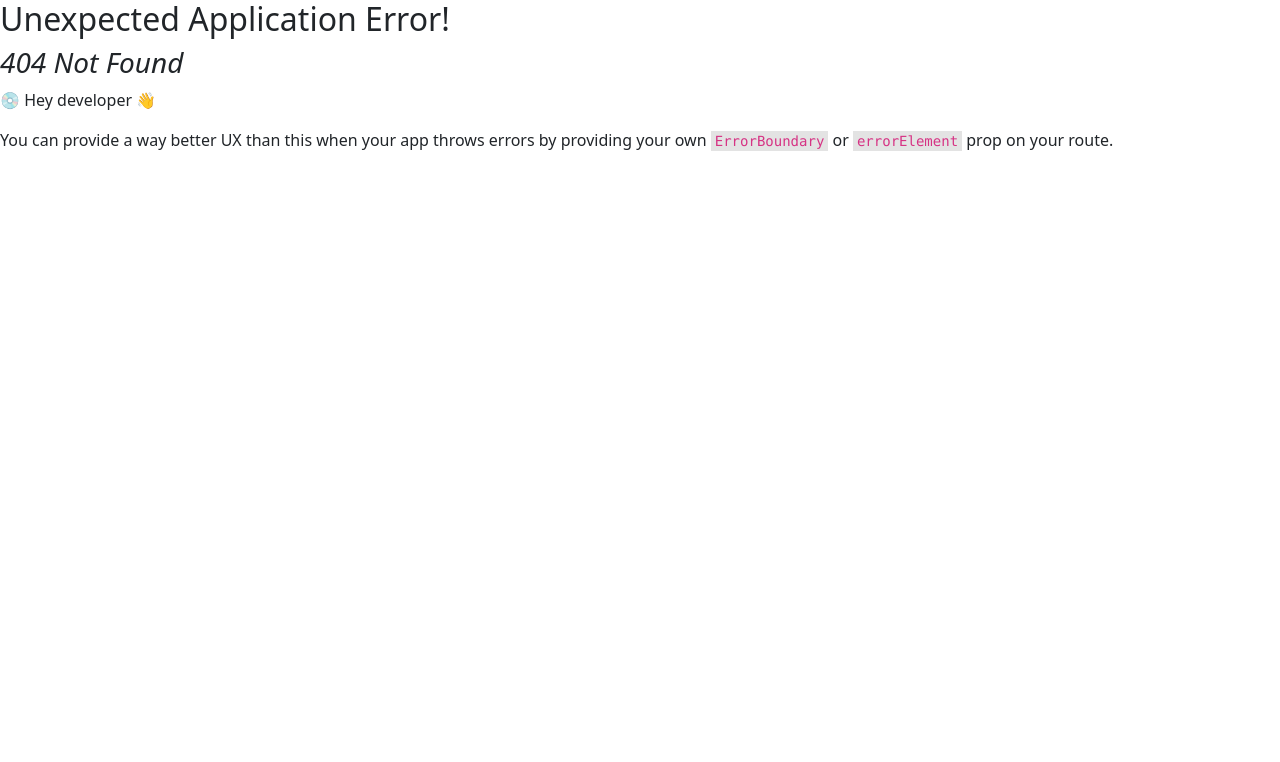
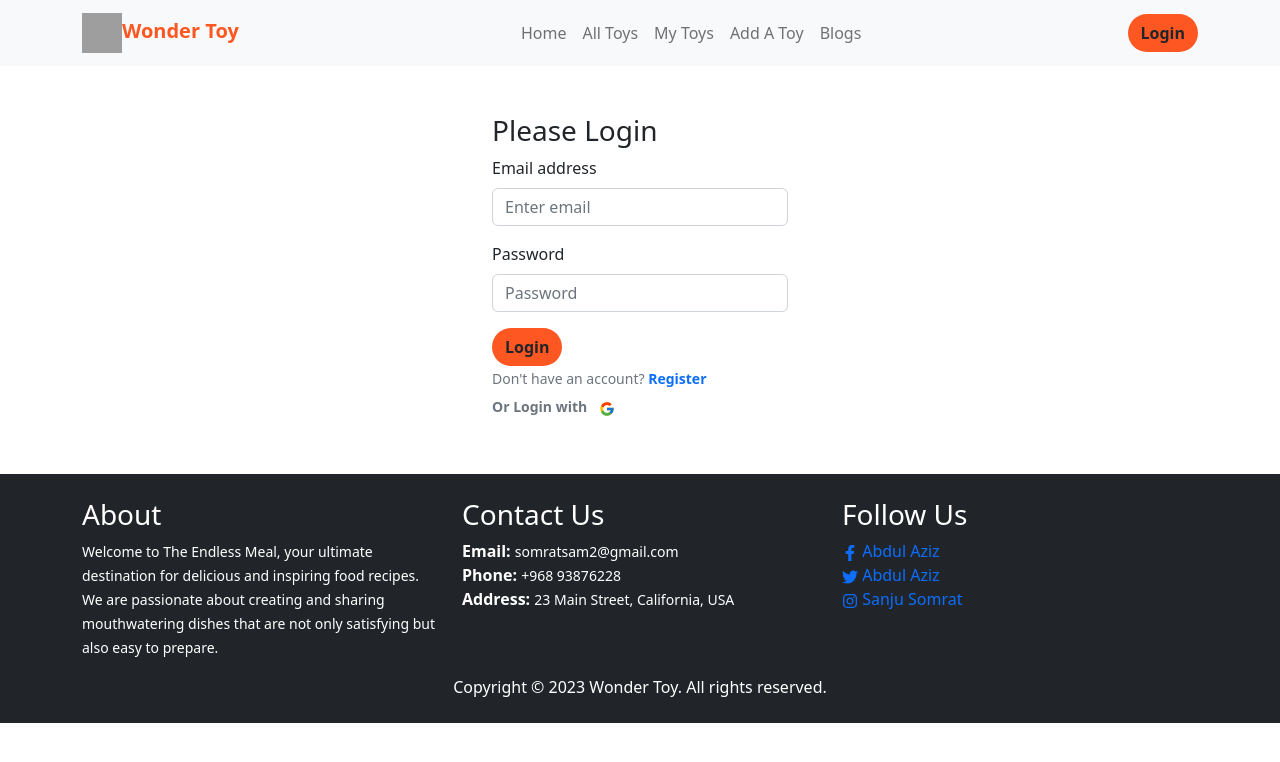
Before and after one commit to somratsam/toys-ass-11, a React (Vite) app: page /login in a window 1280 px wide. Before the commit this address had no page. Shown: the top 762 px of the page. Built offline with nearby package versions, Linux system fonts and the light colour scheme; no server answers; grey boxes are pictures that could not be loaded.

Commit message:
create banner

```diff
--- a/src/layouts/Main.jsx
+++ b/src/layouts/Main.jsx
@@ -16,7 +16,7 @@ const Main = () => {
     }, []);
 
     return (
-        <div className=''>
+        <div>
             {!isLoading && <Header />}
             {isLoading ? (
                 <div style={{ height: '100vh' }} className="spinner-container d-flex align-items-center justify-content-center">
--- a/src/main.jsx
+++ b/src/main.jsx
@@ -4,9 +4,10 @@ import './index.css'
 import 'bootstrap/dist/css/bootstrap.min.css';
 import { RouterProvider } from 'react-router-dom';
 import router from './routes/Route.jsx';
+import AuthProvider from './providers/AuthProvider';
 
 ReactDOM.createRoot(document.getElementById('root')).render(
   <React.StrictMode>
-   <RouterProvider router = {router}></RouterProvider>
+   <AuthProvider><RouterProvider router = {router}></RouterProvider></AuthProvider>
   </React.StrictMode>,
 )
--- a/src/pages/home/Home.jsx
+++ b/src/pages/home/Home.jsx
@@ -1,10 +1,29 @@
-
+import { Button, Col, Container, Row } from "react-bootstrap";
 
 const Home = () => {
     return (
-        <div>
-            <h2>this is home</h2>
-        </div>
+        <Container>
+            <Row>
+                <Col xs={12} md={6}>
+                    <div style={{ paddingTop: "3rem" }}>
+                        <p className=' fw-bold' style={{ color: '#FF5722' }}>Explore the Marvel Universe</p>
+                        <h1>Unleash Your Inner Hero with Avengers Toys</h1>
+                        <p>
+                            <small>
+                                Embark on thrilling adventures with our wide range of Avengers toys. From action figures to collectibles, immerse yourself in the epic world of Iron Man, Captain America, Thor, Black Widow, and more. Let your imagination soar as you recreate iconic battles, assemble your team of heroes, and defend the universe against powerful villains. Whether you are a fan or a collector, our Avengers toys bring the excitement of the Marvel Universe to life.
+                            </small>
+                        </p>
+                        <Button variant="light" className="rounded-5 text-dark fw-bold" style={{ backgroundColor: '#FF5722' }}>Shop Now</Button>
+
+                    </div>
+                </Col>
+                <Col xs={12} md={6}>
+                    <div>
+                        <img className='w-100' src="https://i.ibb.co/vjkJByj/spiderman.jpg" alt="Banner" />
+                    </div>
+                </Col>
+            </Row>
+        </Container>
     );
 };
 
--- /dev/null
+++ b/src/providers/AuthProvider.jsx
@@ -0,0 +1,44 @@
+import  { createContext, useEffect, useState } from 'react';
+import { createUserWithEmailAndPassword, getAuth, onAuthStateChanged, signInWithEmailAndPassword, signOut } from "firebase/auth";
+import app from '../firebase/firebase.config';
+
+export const AuthContext = createContext(null)
+
+const auth = getAuth(app)
+const AuthProvider = ({children}) => {
+    const [user, setUser] = useState(null)
+
+const createUser = (email, password) => {
+    return createUserWithEmailAndPassword(auth, email, password)
+}
+const signIn = (email, password) => {
+    return signInWithEmailAndPassword(auth, email, password)
+}
+const logout = () => {
+    return signOut(auth)
+}
+
+useEffect(() =>{
+  const unsubscribe =  onAuthStateChanged(auth, loggedUser =>{
+        console.log('logged in user', loggedUser);
+        setUser(loggedUser)
+    })
+    return () => {
+        unsubscribe()
+    }
+}, [])
+
+    const authInfo = {
+        user,
+        createUser,
+        signIn,
+        logout
+    }
+    return (
+        <AuthContext.Provider value = {authInfo}>
+            {children}
+        </AuthContext.Provider>
+    );
+};
+
+export default AuthProvider;
--- /dev/null
+++ b/src/providers/Login.jsx
@@ -0,0 +1,94 @@
+
+import { useContext, useState } from 'react';
+import { Button, Container, Form, Alert } from 'react-bootstrap';
+import { Link, useLocation, useNavigate } from 'react-router-dom';
+
+import { getAuth, signInWithEmailAndPassword, signInWithPopup, GoogleAuthProvider, } from 'firebase/auth';
+import app from '../firebase/firebase.config';
+import { FcGoogle } from 'react-icons/fc';
+
+import { AuthContext } from './AuthProvider';
+
+
+
+const Login = () => {
+    const { signIn } = useContext(AuthContext);
+    const navigate = useNavigate()
+    const location = useLocation()
+    console.log('log in page location', location);
+    const from = location.state?.from?.pathname || '/'
+    const auth = getAuth(app);
+    const googleProvider = new GoogleAuthProvider();
+
+    const [errorMessage, setErrorMessage] = useState('');
+
+    const handleLogin = (event) => {
+        event.preventDefault();
+        const form = event.target;
+        const email = form.email.value;
+        const password = form.password.value;
+
+        signInWithEmailAndPassword(auth, email, password)
+            .then((result) => {
+                const loggedUser = result.user;
+                console.log(loggedUser);
+                setErrorMessage('');
+                navigate(from, { replace: true })
+            })
+            .catch((error) => {
+                setErrorMessage('Invalid email or password');
+                console.log(error);
+
+            });
+
+    };
+
+    const handleGoogleLogin = async () => {
+        try {
+            const result = await signInWithPopup(auth, googleProvider);
+
+        } catch (error) {
+
+            console.log(error);
+        }
+    };
+
+
+    return (
+        <Container className="w-25 mx-auto mt-5" >
+            <h3>Please Login</h3>
+            <Form onSubmit={handleLogin}>
+                {errorMessage && <Alert variant="danger">{errorMessage}</Alert>}
+                <Form.Group className="mb-3" controlId="formBasicEmail">
+                    <Form.Label>Email address</Form.Label>
+                    <Form.Control type="email" name="email" placeholder="Enter email" required />
+                </Form.Group>
+
+                <Form.Group className="mb-3" controlId="formBasicPassword">
+                    <Form.Label>Password</Form.Label>
+                    <Form.Control type="password" name="password" placeholder="Password" required />
+                </Form.Group>
+                <Button variant=" rounded-5 text-dark fw-bold" style={{ backgroundColor: '#FF5722' }} type="submit">
+                    Login
+                </Button>
+                <br />
+                <Form.Text>
+                    Don't have an account?{' '}
+                    <Link to="/register" className="text-decoration-none fw-bold">
+                        Register
+                    </Link>
+                </Form.Text>
+                <br />
+                <Form.Text className="fw-bold">Or Login with</Form.Text>
+                <Button className="border-0" variant="" onClick={handleGoogleLogin}>
+                    <FcGoogle />
+                </Button>
+
+                <Form.Text className="text-danger"></Form.Text>
+            </Form>
+        </Container>
+
+    );
+};
+
+export default Login;
--- /dev/null
+++ b/src/providers/Register.jsx
@@ -0,0 +1,74 @@
+import { useContext, useState } from 'react';
+import { Button, Container, Form } from 'react-bootstrap';
+import { Link } from 'react-router-dom';
+import { AuthContext } from './AuthProvider';
+
+
+const Register = () => {
+    const { createUser } = useContext(AuthContext);
+    const [errorMessage, setErrorMessage] = useState('');
+
+    const handleRegister = (event) => {
+        event.preventDefault();
+        const form = event.target;
+        const name = form.name.value;
+        const photo = form.photo.value;
+        const email = form.email.value;
+        const password = form.password.value;
+
+        if (password.length < 6) {
+            setErrorMessage('Password should be at least 6 characters long');
+            return;
+        } else {
+            setErrorMessage('');
+          }
+
+        createUser(email, password)
+            .then((result) => {
+                const createdUser = result.user;
+                console.log(createdUser);
+            })
+            .catch((error) => {
+                console.log(error);
+            });
+    };
+
+    return (
+        <Container className="w-25 mx-auto mt-5">
+            <h3>Please Register</h3>
+            <Form onSubmit={handleRegister}>
+                <Form.Group className="mb-3" controlId="formBasicEmail">
+                    <Form.Label>Name</Form.Label>
+                    <Form.Control type="name" name="name" placeholder="Your name" required />
+                </Form.Group>
+                <Form.Group className="mb-3" controlId="formBasicEmail">
+                    <Form.Label>Photo URL</Form.Label>
+                    <Form.Control type="text" name="photo" placeholder="photo url" required />
+                </Form.Group>
+                <Form.Group className="mb-3" controlId="formBasicEmail">
+                    <Form.Label>Email address</Form.Label>
+                    <Form.Control type="email" name="email" placeholder="Enter email" required />
+                </Form.Group>
+
+                <Form.Group className="mb-3" controlId="formBasicPassword">
+                    <Form.Label>Password</Form.Label>
+                    <Form.Control type="password" name="password" placeholder="Password" required />
+                    {errorMessage && <Form.Text className="text-danger fw-bold">{errorMessage}</Form.Text>}
+                </Form.Group>
+
+                <Button variant="light rounded-5 text-dark fw-bold" type="Login">
+                    Register
+                </Button>
+                <br />
+                <Form.Text className="text-light">
+                    Already have an account?{' '}
+                    <Link to="/login" className="text-decoration-none fw-bold">
+                        Login
+                    </Link>
+                </Form.Text>
+            </Form>
+        </Container>
+    );
+};
+
+export default Register;
--- a/src/shared/Footer.jsx
+++ b/src/shared/Footer.jsx
@@ -4,7 +4,7 @@ import { FaFacebookF, FaTwitter, FaInstagram } from 'react-icons/fa';
 
 const Footer = () => {
     return (
-        <footer className="footer mt-5 bg-dark text-white">
+        <footer className=" mt-5 bg-dark text-white" style={{ backgroundColor: "transparent", marginBottom: "-20px" }}>
             <Container className='mx-auto w-100 '>
                 <Row className=' pt-4'>
                     <Col md={4} sm={6}>
--- a/src/shared/Header.jsx
+++ b/src/shared/Header.jsx
@@ -1,14 +1,35 @@
 
-import { Navbar, Nav, NavDropdown, Container } from 'react-bootstrap';
+import { Navbar, Nav,  Container, Button } from 'react-bootstrap';
+import { FaUserCircle } from 'react-icons/fa';
+import { AuthContext } from '../providers/AuthProvider';
+import { Link, useLocation } from 'react-router-dom';
+import { useContext } from 'react';
 
 const Header = () => {
+
+    const { user, logout } = useContext(AuthContext);
+    const location = useLocation();
+
+    const handleLogout = () => {
+      logout()
+      .then()
+      .catch(error => console.log(error))
+    };
+
+
+
     return (
         <Navbar bg="light" expand="lg">
             <Container>
                 <Navbar.Brand href="#">
+                    <img
+                        src="https://i.ibb.co/xhM0hzM/0-0-removebg-preview.png"
+                        alt=""
+                        style={{ height: '40px', width: '40px' }}
+                    />
+                    <span className="fw-bold" style={{ color: '#FF5722' }}>Wonder Toy</span>
+                </Navbar.Brand>
 
-                    {' Wonder Toy'}
-                </Navbar.Brand>
 
                 <Navbar.Toggle aria-controls="basic-navbar-nav" />
                 <Navbar.Collapse id="basic-navbar-nav">
@@ -20,13 +41,22 @@ const Header = () => {
                         <Nav.Link href="#">Blogs</Nav.Link>
                     </Nav>
                     <Nav>
-                        <NavDropdown title="User" id="basic-nav-dropdown">
-                            <NavDropdown.Item href="#">Profile</NavDropdown.Item>
-                            <NavDropdown.Item href="#">Settings</NavDropdown.Item>
-                            <NavDropdown.Divider />
-                            <NavDropdown.Item href="#">Logout</NavDropdown.Item>
-                        </NavDropdown>
-                    </Nav>
+            {user && (
+              <Nav.Item className="fw-bold text-dark">
+                <FaUserCircle style={{ fontSize: '2rem',
+            paddingRight: '10px' }} /> {user.name}
+              </Nav.Item>
+            )}
+            {user ? (
+              <Button variant=" rounded-5 text-dark fw-bold" style={{ backgroundColor: '#FF5722' }} onClick={handleLogout}>
+                Logout
+              </Button>
+            ) : (
+              <Link to="/login">
+                <Button variant=" rounded-5 text-dark fw-bold" style={{ backgroundColor: '#FF5722' }}>Login</Button>
+              </Link>
+            )}
+          </Nav>
                 </Navbar.Collapse>
             </Container>
         </Navbar>
```
Also changed, not shown: src/routes/Route.jsx (+10 -0 lines).
